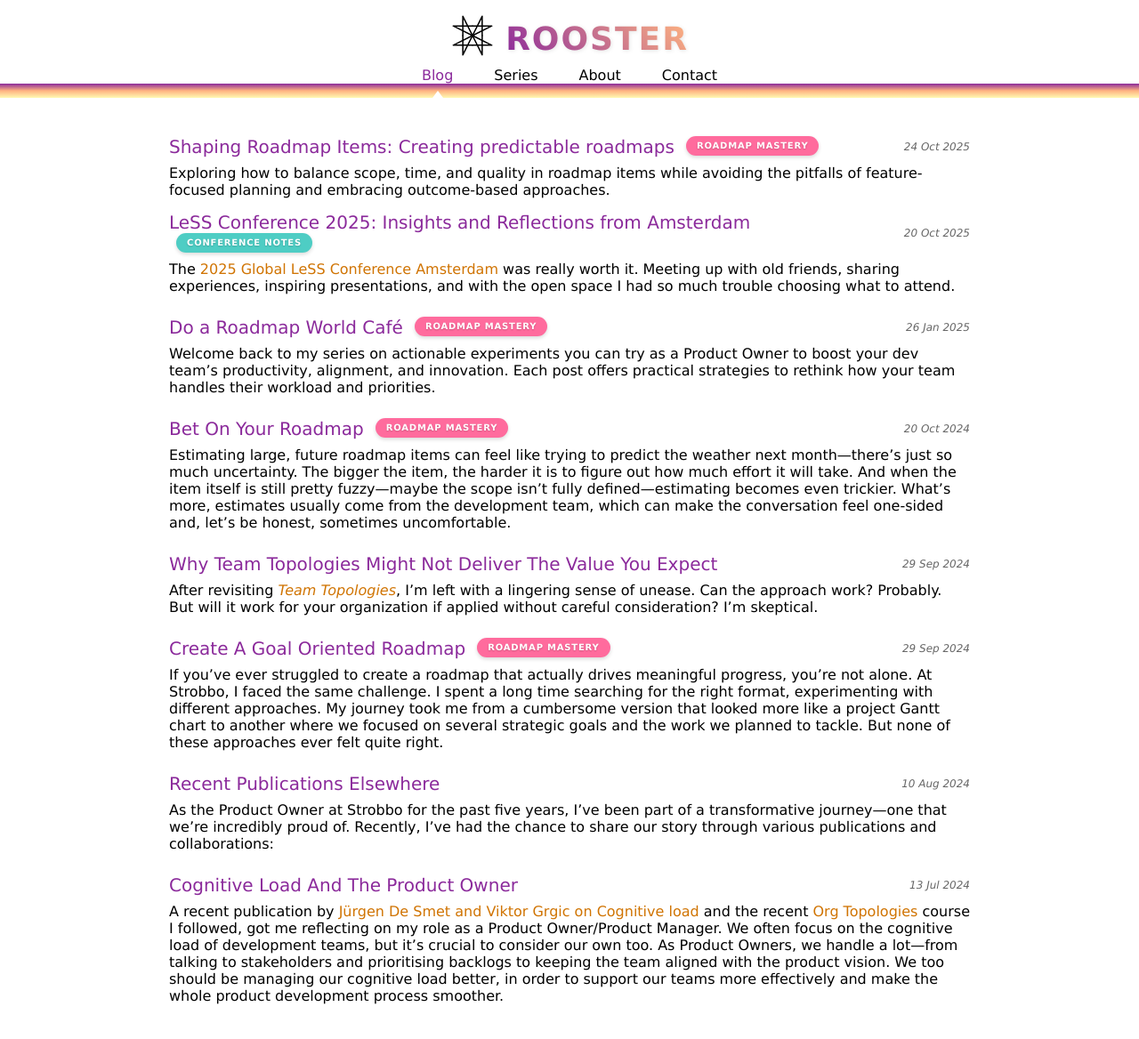
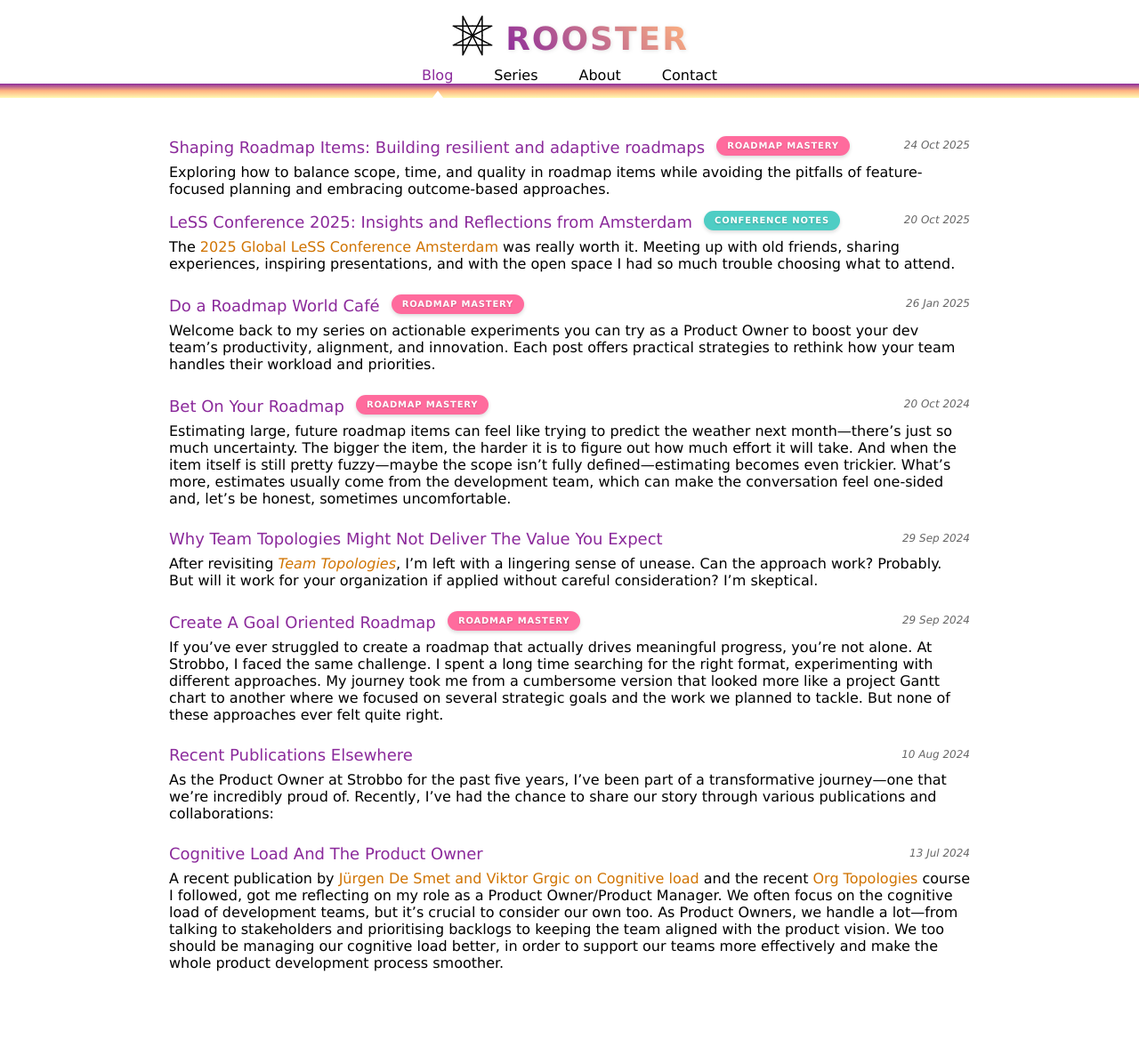
Before and after one commit to mvhaen/mvhaen.github.io, a Jekyll site: the page built from index.html, in a window 1280 px wide and 1249 px high. Shown: the top 1168 px of the window at 89% size. Built offline with Jekyll 4.4.1, drawn with Linux system fonts in a browser that asks for light colours; some web fonts are replaced.

Commit message:
Improve blog post header layout
- Reduced title font size from 20px to 18px for better fit
- Changed header alignment to flex-start to prevent badge movement
- Added margin-top to date for better baseline alignment
- Maintains series badge alignment while fixing date positioning

```diff
--- a/_posts/2025-10-24-shaping-roadmap-items.md
+++ b/_posts/2025-10-24-shaping-roadmap-items.md
@@ -1,7 +1,7 @@
 ---
 layout: post
 title: "Shaping Roadmap Items"
-subtitle: "Creating predictable roadmaps"
+subtitle: "Building resilient and adaptive roadmaps"
 author: "Michael Voorhaen"
 series: "Roadmap Mastery"
 excerpt: "Exploring how to balance scope, time, and quality in roadmap items while avoiding the pitfalls of feature-focused planning and embracing outcome-based approaches."
--- a/_sass/main.scss
+++ b/_sass/main.scss
@@ -245,7 +245,7 @@ hr {
   &--header {
     display: flex;
     justify-content: space-between;
-    align-items: center;
+    align-items: flex-start;
     margin-bottom: 8px;
 
     &--title-section {
@@ -259,6 +259,7 @@ hr {
       margin-top: 0;
       margin-bottom: 0;
       display: inline;
+      font-size: 18px;
     }
   }
 
@@ -269,6 +270,7 @@ hr {
     font-weight: 400;
     white-space: nowrap;
     flex-shrink: 0;
+    margin-top: 3px;
   }
 
 }
```
